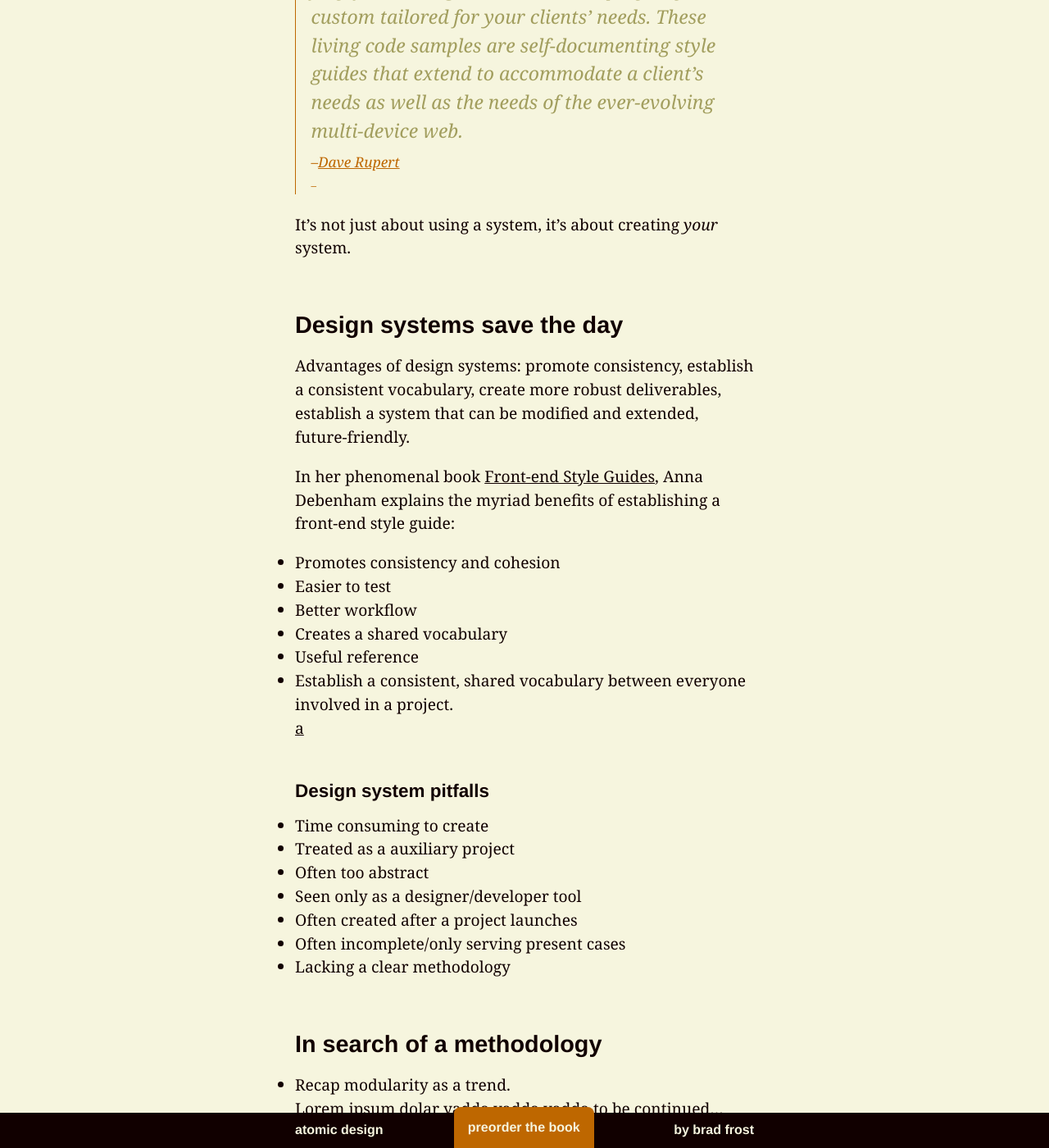
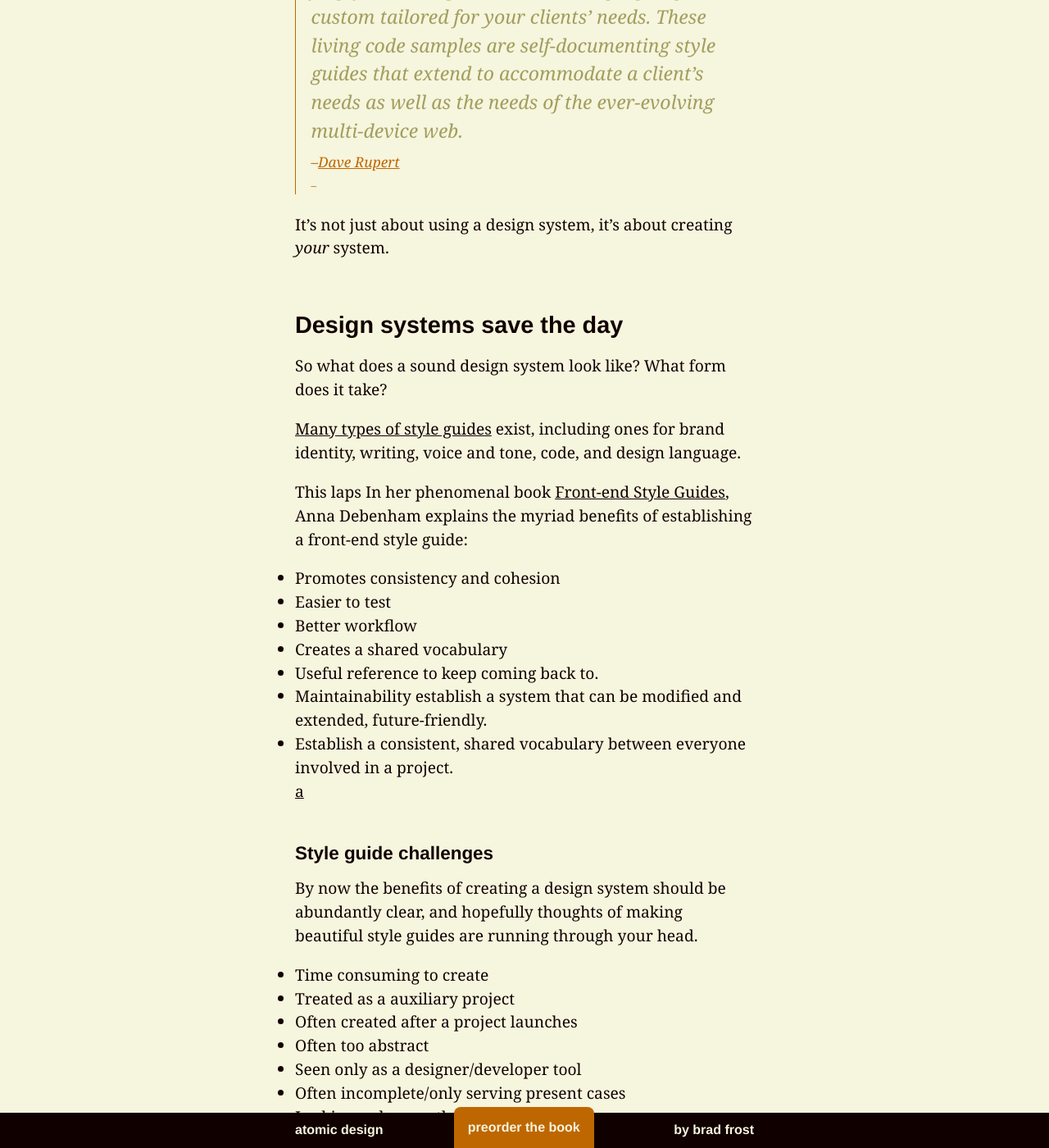
Before and after one commit to bradfrost/atomic-design, a Jekyll site: the page built from chapter-1.md, in a window 1280 px wide and 1400 px high, scrolled down 17480 px. Shown: the whole window at 82% size. Built offline with Jekyll 4.4.1, drawn with Linux system fonts in a browser that asks for light colours.

Commit message:
Chapter 1 draft, added resource

```diff
--- a/chapter-1.md
+++ b/chapter-1.md
@@ -184,27 +184,34 @@ Now that we’ve put frameworks through the wringer, it’s important to take a
 
 > Responsive deliverables should look a lot like fully-functioning Twitter Bootstrap-style systems custom tailored for your clients’ needs. These living code samples are self-documenting style guides that extend to accommodate a client’s needs as well as the needs of the ever-evolving multi-device web. <cite>[Dave Rupert](http://daverupert.com/2013/04/responsive-deliverables/)<cite>
 
-It’s not just about using a system, it’s about creating *your* system.
+It’s not just about using a design system, it’s about creating *your* system.
 
 ## Design systems save the day
-Advantages of design systems: promote consistency, establish a consistent vocabulary, create more robust deliverables, establish a system that can be modified and extended, future-friendly.
+So what does a sound design system look like? What form does it take?
 
-In her phenomenal book [Front-end Style Guides](http://maban.co.uk/projects/front-end-style-guides/), Anna Debenham explains the myriad benefits of establishing a front-end style guide:
+[Many types of style guides](http://bradfrost.com/blog/post/style-guides/) exist, including ones for brand identity, writing, voice and tone, code, and design language.
+
+This laps In her phenomenal book [Front-end Style Guides](http://maban.co.uk/projects/front-end-style-guides/), Anna Debenham explains the myriad benefits of establishing a front-end style guide:
+
 - Promotes consistency and cohesion
 - Easier to test
 - Better workflow
 - Creates a shared vocabulary
-- Useful reference
+- Useful reference to keep coming back to.
+- Maintainability
+establish a system that can be modified and extended, future-friendly.
 - Establish a consistent, shared vocabulary between everyone involved in a project.
 
 [a](http://us5.campaign-archive1.com/?u=7e093c5cf4&id=ead8a72012&e=ecb25a3f93)
 
-### Design system pitfalls
+### Style guide challenges
+By now the benefits of creating a design system should be abundantly clear, and hopefully thoughts of making beautiful style guides are running through your head.
+
 - Time consuming to create
 - Treated as a auxiliary project
+- Often created after a project launches
 - Often too abstract
 - Seen only as a designer/developer tool
-- Often created after a project launches
 - Often incomplete/only serving present cases
 - Lacking a clear methodology
 
```
Also changed, not shown: resources.md (+4 -0 lines), 3 other files.
